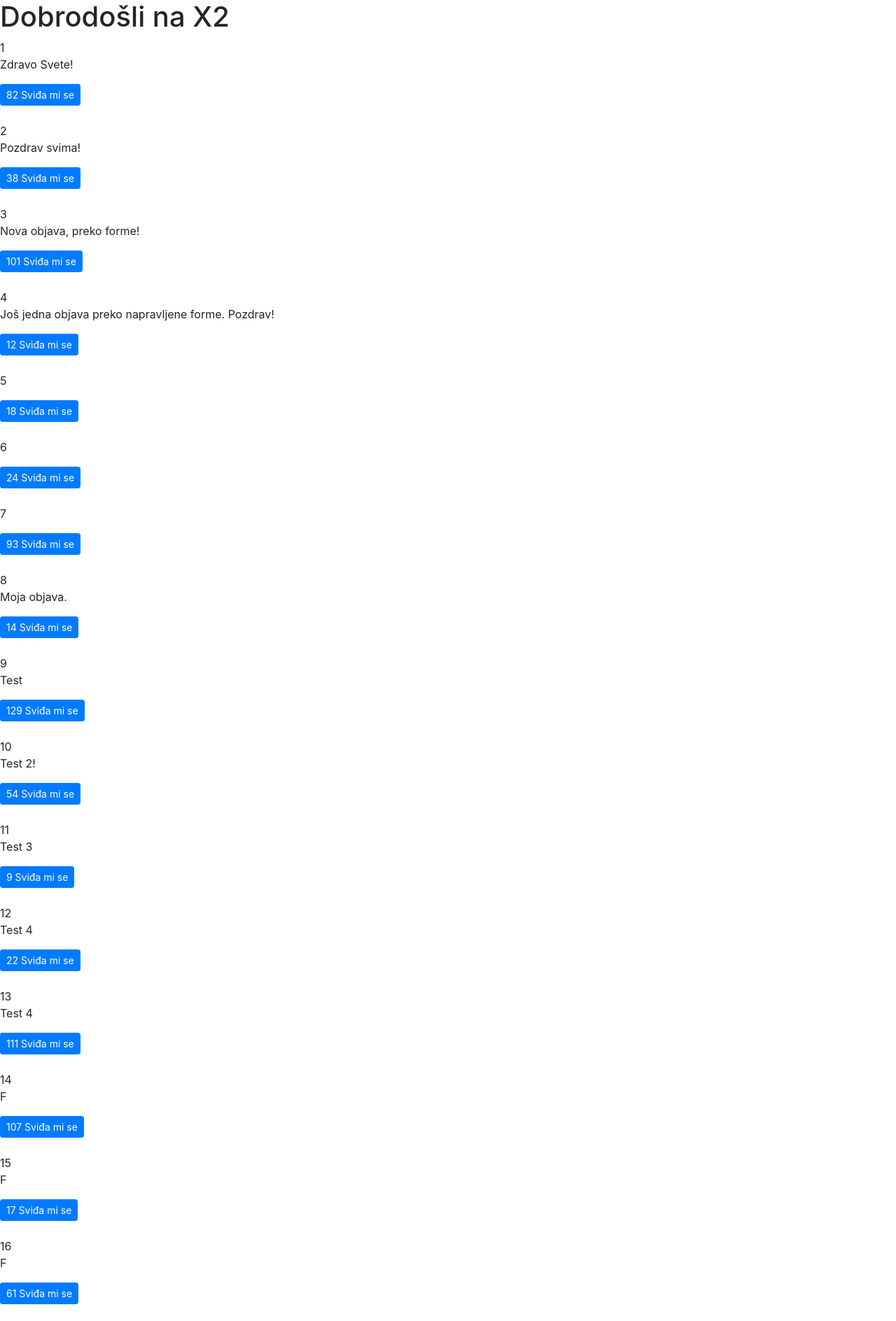
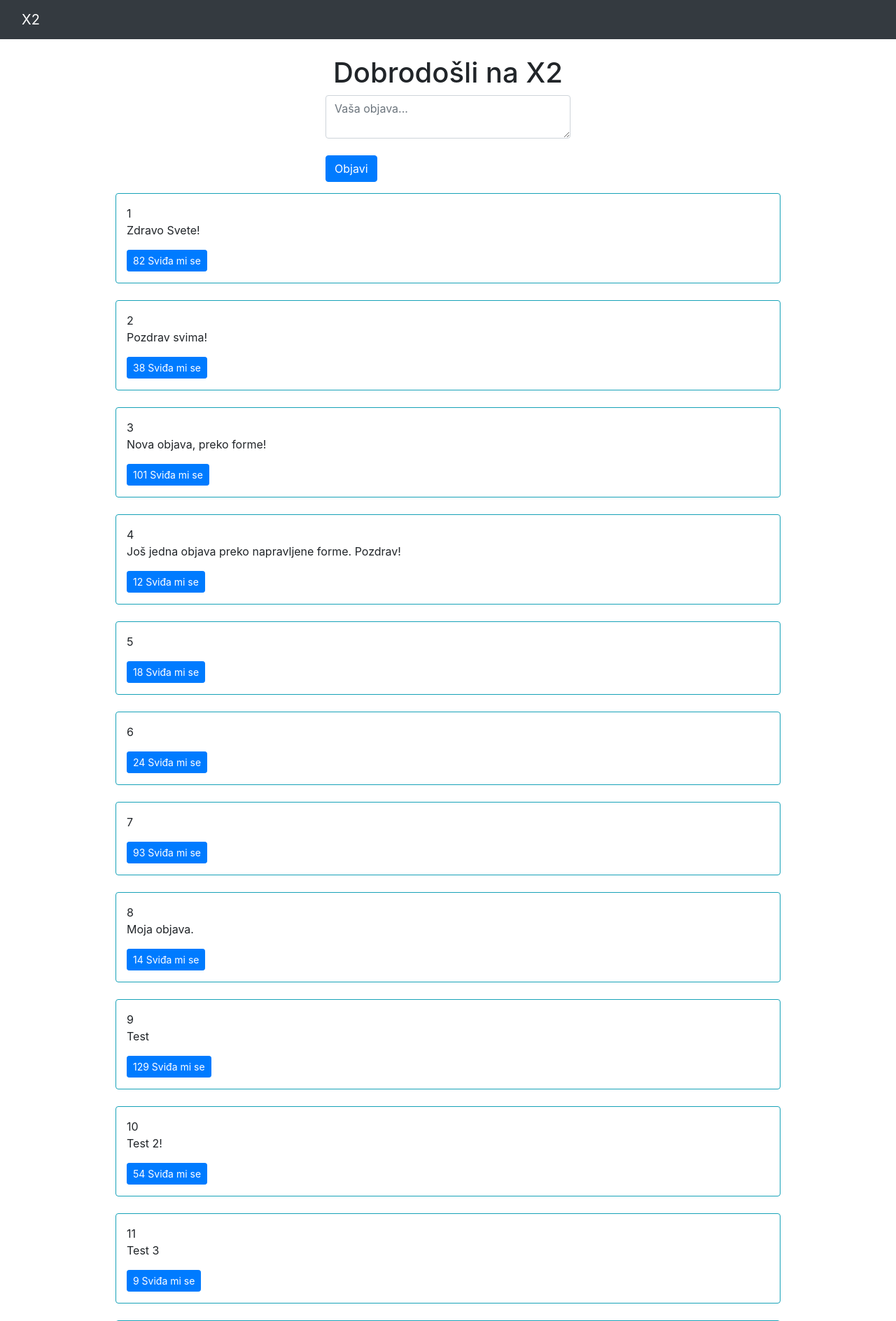
Before and after one commit to AYS93/drustvenaMreza, a Django app: page / in a window 1280 px wide. Shown: the top 1888 px of the page at 70% size. Run offline with Django 4.2, Linux system fonts and the light colour scheme; data comes from the database, SQL or seed files in the repository; both versions use the stored data as it was after the commit.

Commit message:
some changes later . . .

```diff
--- a/objave/models.py
+++ b/objave/models.py
@@ -1,3 +1,4 @@
+import random
 from django.db import models
 
 # Create your models here.
@@ -7,3 +8,10 @@ class Objava(models.Model):
     # id = models.AutoField(primary_key=True)
     sadrzaj = models.TextField(blank=True, null=True)
     slika = models.FileField(upload_to='slike/', blank=True, null=True)
+
+    def serialize(self):
+        return {
+            "id": self.id,
+            "sadrzaj": self.sadrzaj,
+            "svidjanja": random.randint(0, 131)
+        }
--- a/objave/views.py
+++ b/objave/views.py
@@ -1,15 +1,34 @@
 import random
 from django.http import HttpResponse, Http404, JsonResponse
-from django.shortcuts import render
+from django.utils.http import url_has_allowed_host_and_scheme
+from django.conf import settings
+from django.shortcuts import render, redirect
 
+from .forme import ObjavaForma
 from .models import Objava
+
+ALLOWED_HOSTS = settings.ALLOWED_HOSTS
+
 # Create your views here.
 def pocetni_view(request, *args, **kwargs):
     return render(request, "stranice/pocetna.html", context={}, status=200)
 
+def objava_kreiraj_view(request, *args, **kwargs):
+    forma = ObjavaForma(request.POST or None)
+    next_url = request.POST.get("next") or None
+    if forma.is_valid():
+        obj = forma.save(commit=False)
+        obj.save()
+        if request.META.get('HTTP_X_REQUESTED_WITH') == 'XMLHttpRequest':
+            return JsonResponse(obj.serialize(), status=201) # 201 == created items
+        if next_url != None and url_has_allowed_host_and_scheme(next_url, ALLOWED_HOSTS):
+            return redirect(next_url)
+        forma = ObjavaForma()
+    return render(request, 'komponente/forme.html', context={"forma": forma})
+
 def objava_lista_view(request, *args, **kwargs):
     QuerySet = Objava.objects.all()
-    lista_objava = [{"id": x.id, "sadrzaj": x.sadrzaj, "svidjanja": random.randint(0, 131)} for x in QuerySet]
+    lista_objava = [x.serialize() for x in QuerySet]
     data = {
         "response": lista_objava
     }
--- a/templates/base.html
+++ b/templates/base.html
@@ -6,9 +6,12 @@
     <title>X2</title>
 </head>
 <body>
-    {% block content %}
-    {% endblock content %}
+    {% include "komponente/navbar.html" %}
 
+    <div class="container">
+        {% block content %}
+        {% endblock content %}
+    </div>
     <!-- Optional JavaScript -->
     <!-- jQuery first, then Popper.js, then Bootstrap JS -->
     <script src="https://code.jquery.com/jquery-3.3.1.slim.min.js" integrity="sha384-q8i/X+965DzO0rT7abK41JStQIAqVgRVzpbzo5smXKp4YfRvH+8abtTE1Pi6jizo" crossorigin="anonymous"></script>
--- /dev/null
+++ b/templates/komponente/forme.html
@@ -0,0 +1,4 @@
+<form method="POST"> {% csrf_token %}
+    {{ forma.as_p }}
+    <button type="submit" class="btn btn-secondary">Objavi</button>
+</form>
--- /dev/null
+++ b/templates/komponente/navbar.html
@@ -0,0 +1,36 @@
+<nav class="navbar navbar-expand-lg bg-body-tertiary navbar-dark bg-dark mb-4">
+    <div class="container-fluid">
+      <a class="navbar-brand" href="/">X2</a>
+      <button class="navbar-toggler" type="button" data-bs-toggle="collapse" data-bs-target="#navbarSupportedContent" aria-controls="navbarSupportedContent" aria-expanded="false" aria-label="Toggle navigation">
+        <span class="navbar-toggler-icon"></span>
+      </button>
+      <!--<div class="collapse navbar-collapse" id="navbarSupportedContent">
+        <ul class="navbar-nav me-auto mb-2 mb-lg-0">
+          <li class="nav-item">
+            <a class="nav-link active" aria-current="page" href="#">Home</a>
+          </li>
+          <li class="nav-item">
+            <a class="nav-link" href="#">Link</a>
+          </li>
+          <li class="nav-item dropdown">
+            <a class="nav-link dropdown-toggle" href="#" role="button" data-bs-toggle="dropdown" aria-expanded="false">
+              Dropdown
+            </a>
+            <ul class="dropdown-menu">
+              <li><a class="dropdown-item" href="#">Action</a></li>
+              <li><a class="dropdown-item" href="#">Another action</a></li>
+              <li><hr class="dropdown-divider"></li>
+              <li><a class="dropdown-item" href="#">Something else here</a></li>
+            </ul>
+          </li>
+          <li class="nav-item">
+            <a class="nav-link disabled" aria-disabled="true">Disabled</a>
+          </li>
+        </ul>
+        <form class="d-flex" role="search">
+          <input class="form-control me-2" type="search" placeholder="Search" aria-label="Search">
+          <button class="btn btn-outline-success" type="submit">Search</button>
+        </form>
+      </div>-->
+    </div>
+  </nav>
--- a/templates/stranice/pocetna.html
+++ b/templates/stranice/pocetna.html
@@ -1,19 +1,78 @@
 {% extends 'base.html' %}
 
 {% block content %}
-<h1>Dobrodošli na X2</h1>
+<div class="row text-center">
+    <div class="col">
+        <h1>Dobrodošli na X2</h1>
+    </div>
+</div>
 
-<div id="objave">
+<div class="row mb-3">
+    <div class="col-md-4 mx-auto col-10">
+        <form class="form" id="forma-objava-kreiraj" method="POST" action="/objava-kreiraj">
+            {% csrf_token %}
+            <input type="hidden" value="/" name="next"/>
+            <textarea class="form-control" name="sadrzaj" placeholder="Vaša objava..."></textarea>
+            <br/>
+            <button type="submit" class="btn btn-primary">Objavi</button>
+        </form>
+    </div>
+</div>
+
+<div class="row" id="objave">
     Učitava se...
 </div>
 
 <script>
-    const xhr = new XMLHttpRequest();
-    const method = "GET";
-    const url = "/objave";
-    const responseType = "json";
+    const formaObjavaKreirajElement = document.getElementById("forma-objava-kreiraj");
+    const objaveElement = document.getElementById("objave");
 
-    const objaveElement = document.getElementById("objave");
+    function handleFormaObjavaKreirajSubmit(event) {
+        event.preventDefault();
+        const mojaForma = event.target;
+        const mojFormData = new FormData(mojaForma);
+        const krajnjatacka = mojaForma.getAttribute("action");
+        const metod = mojaForma.getAttribute("method");
+        const xhr = new XMLHttpRequest();
+        xhr.open(metod, krajnjatacka);
+        // Da bi AJAX bio TRUE ove dve linije ispod
+        xhr.setRequestHeader("HTTP_X_REQUESTED_WITH", "XMLHttpRequest");
+        xhr.setRequestHeader("X-Requested-With", "XMLHttpRequest");
+        xhr.onload = function() {
+            if(xhr.status === 201) {
+                const novaObjava = xhr.response;
+                const novaObjavaJSON = JSON.parse(novaObjava);
+                const noviObjavaElement = formatirajObjaveElement(novaObjavaJSON);
+                console.log(noviObjavaElement);
+            }
+        }
+        xhr.send(mojFormData);
+    }
+
+    formaObjavaKreirajElement.addEventListener("submit", handleFormaObjavaKreirajSubmit);
+
+    const ucitajObjave = function(objaveElement) {
+        const xhr = new XMLHttpRequest();
+        const method = "GET";
+        const url = "/objave";
+        const responseType = "json";
+
+        xhr.responseType = responseType;
+        xhr.open(method, url);
+        xhr.onload = function() {
+            var listaObjava = xhr.response.response;
+            var objaveString = "";
+            var i;
+            for (i = 0; i < listaObjava.length; i++) {
+                    var objava = formatirajObjaveElement(listaObjava[i]);
+                    objaveString += objava;
+            }
+            objaveElement.innerHTML = objaveString;
+        };
+        xhr.send();
+    }
+
+    ucitajObjave(objaveElement);
 
     function lajkDugme(objava) {
         return "<button class='btn btn-primary btn-sm' onclick='handleLajkDugme(" + objava.id + ", " + objava.svidjanja + ")'>"
@@ -25,23 +84,9 @@
     }
 
     function formatirajObjaveElement(objava) {
-        var formatiranString = "<div class='mb-4 objava' id='objava-" + objava.id + "'>"
+        var formatiranString = "<div class='col-12 col-md-10 mx-auto border rounded border-info py-3 mb-4 objava' id='objava-" + objava.id + "'>"
              + objava.id + "<p>" + objava.sadrzaj + "</p><div class='btn-group'>" + lajkDugme(objava) + "</div></div>"
         return formatiranString;
     }
-
-    xhr.responseType = responseType;
-    xhr.open(method, url);
-    xhr.onload = function() {
-        var listaObjava = xhr.response.response;
-        var objaveString = "";
-        var i;
-        for (i = 0; i < listaObjava.length; i++) {
-            var objava = formatirajObjaveElement(listaObjava[i]);
-            objaveString += objava;
-        }
-        objaveElement.innerHTML = objaveString;
-    };
-    xhr.send();
 </script>
 {% endblock content %}
--- a/x2/settings.py
+++ b/x2/settings.py
@@ -27,7 +27,7 @@ SECRET_KEY = 'django-insecure-%yx+*&56a*fg3$q=!nw^+s!=6&_hmr20_@lkf865!nod9bkp3&
 # SECURITY WARNING: don't run with debug turned on in production!
 DEBUG = True
 
-ALLOWED_HOSTS = []
+ALLOWED_HOSTS = ['127.0.0.1']
 
 
 # Application definition
--- a/x2/urls.py
+++ b/x2/urls.py
@@ -17,11 +17,13 @@ Including another URLconf
 from django.contrib import admin
 from django.urls import path
 
-from objave.views import pocetni_view, objava_detaljni_view, objava_lista_view
+from objave.views import (pocetni_view, objava_detaljni_view,
+    objava_lista_view, objava_kreiraj_view)
 
 urlpatterns = [
     path('admin/', admin.site.urls),
     path('', pocetni_view),
+    path('objava-kreiraj', objava_kreiraj_view),
     path('objave/<int:objava_id>', objava_detaljni_view),
     path('objave', objava_lista_view)
 ]
```
Also changed, not shown: objave/forme.py (added, +16 -0 lines), todo.md (+3 -2 lines), db.sqlite3, templates/komponente/footer.html (added).
